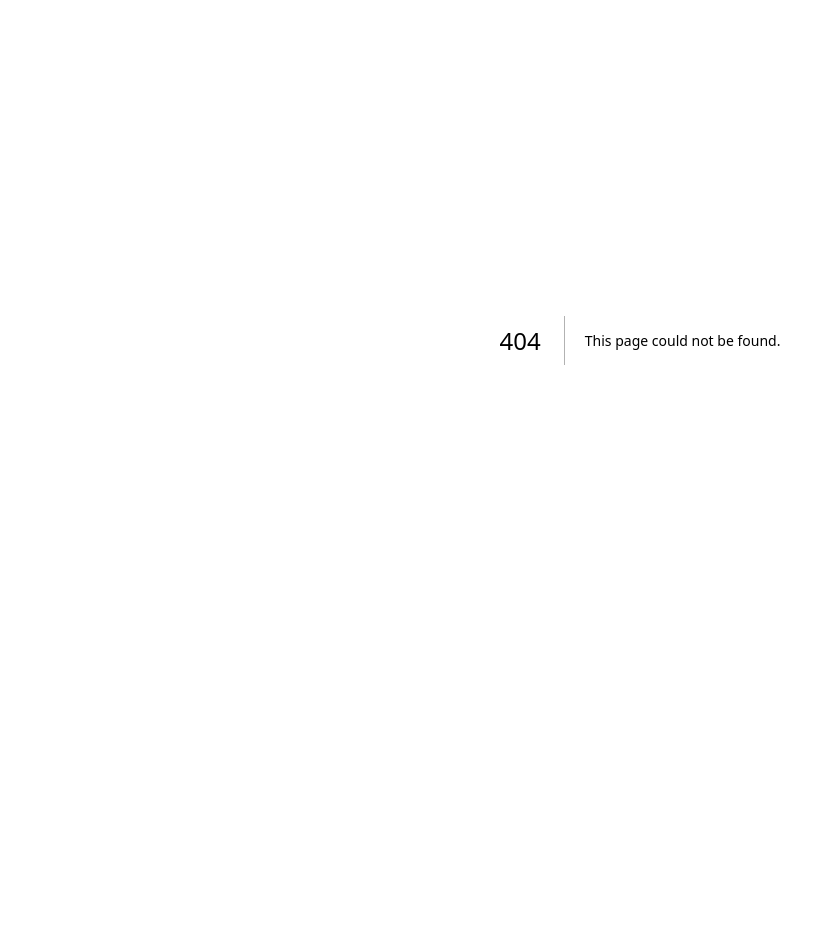
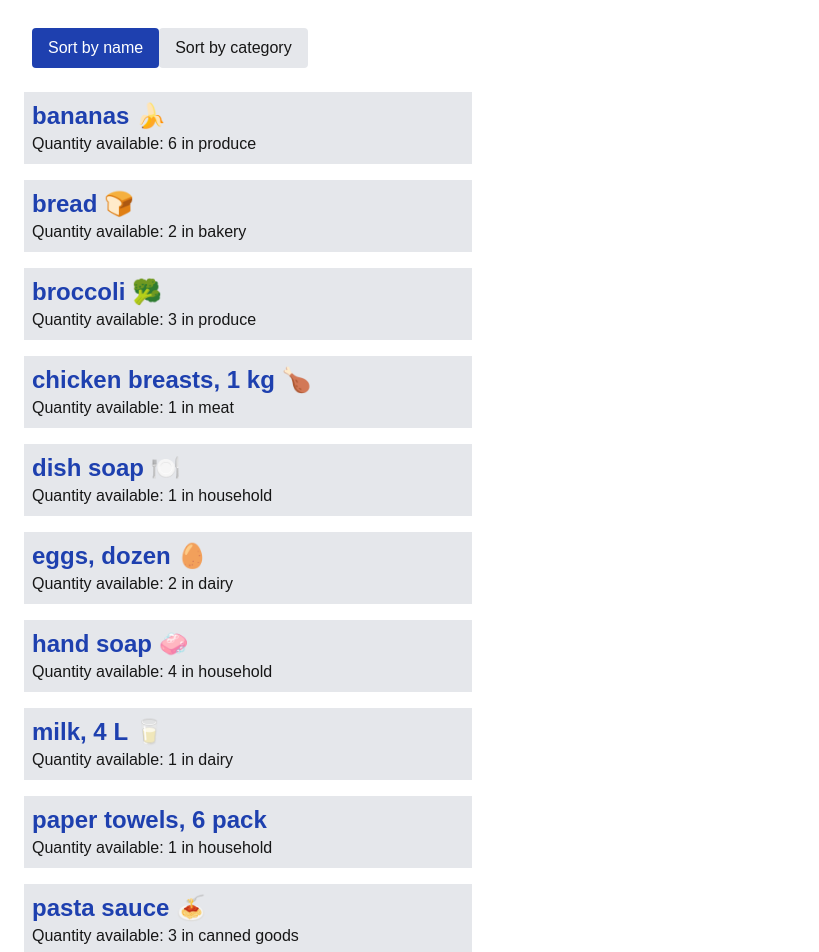
Before and after one commit to JuliaGCandotti/cprg306-assignments, a Next.js app: page /week-6 in a window 1280 px wide. Before the commit this address had no page. Shown: the part 60-1012 px from the top of the page, without its empty margins (0-819 px from the left). Before the commit the page ends 800 px from the top, so only its background shows below. Built offline with nearby package versions, Linux system fonts and the light colour scheme.

Commit message:
Week-6
Array created, also with the buttons for sorting data

```diff
--- a/app/page.js
+++ b/app/page.js
@@ -16,9 +16,9 @@
       <li>
         <Link href="/week-5">Go to week-5 page</Link>
       </li>
+      <li>
+        <Link href="/week-6">Go to week-6 page</Link>
+      </li>
     </div>
-
-
-
-  )
+  );
 }
--- /dev/null
+++ b/app/week-6/item-list.js
@@ -0,0 +1,55 @@
+"use client";
+
+import Item from "./item";
+import itemsData from "./items.json";
+import { useState } from "react";
+
+export default function Page() {
+  const [sortBy, setSortBy] = useState("name");
+  const items = [...itemsData];
+
+  items.sort((a, b) => {
+    if (sortBy === "name") {
+      return a.name.localeCompare(b.name);
+    } else if (sortBy === "category") {
+      return a.category.localeCompare(b.category);
+    }
+    return 0;
+  });
+
+  return (
+    <section className="m-2 p-2">
+      <div className="m-2 p-2">
+        <button
+          onClick={() => setSortBy("name")}
+          className={`px-4 py-2 rounded ${
+            sortBy === "name" ? "bg-blue-800 text-white" : "bg-gray-200"
+          }`}
+        >
+          Sort by name
+        </button>
+        <button
+          onClick={() => setSortBy("category")}
+          className={`px-4 py-2 rounded ${
+            sortBy === "category" ? "bg-blue-800 text-white" : "bg-gray-200"
+          }`}
+        >
+          Sort by category
+        </button>
+      </div>
+
+      <ul>
+        {items.map((item) => (
+          <li key={item.id} className="p-2">
+            <div className="bg-gray-200 p-2 lg:max-w-md">
+              <h2 className="font-bold text-2xl text-blue-800">{item.name}</h2>
+              <p>
+                Quantity available: {item.quantity} in {item.category}
+              </p>
+            </div>
+          </li>
+        ))}
+      </ul>
+    </section>
+  );
+}
--- /dev/null
+++ b/app/week-6/item.js
@@ -0,0 +1,9 @@
+export default function Item({ name, quantity, category }) {
+  return (
+    <section>
+      <h2>{name}</h2>
+      <p>{quantity}</p>
+      <p>{category}</p>
+    </section>
+  );
+}
--- /dev/null
+++ b/app/week-6/items.json
@@ -0,0 +1,74 @@
+[
+  {
+    "id": "1h2GJKH12gkHG31h1H",
+    "name": "milk, 4 L 🥛",
+    "quantity": 1,
+    "category": "dairy"
+  },
+  {
+    "id": "2KJH3k2j3H1k2J3K1H",
+    "name": "bread 🍞",
+    "quantity": 2,
+    "category": "bakery"
+  },
+  {
+    "id": "3h2KJH3k2j3H1k2J3",
+    "name": "eggs, dozen 🥚",
+    "quantity": 2,
+    "category": "dairy"
+  },
+  {
+    "id": "4k2J3K1H2GJKH12gk",
+    "name": "bananas 🍌",
+    "quantity": 6,
+    "category": "produce"
+  },
+  {
+    "id": "5H1h1H2KJH3k2j3H",
+    "name": "broccoli 🥦",
+    "quantity": 3,
+    "category": "produce"
+  },
+  {
+    "id": "6H1k2J3K1H2GJKH1",
+    "name": "chicken breasts, 1 kg 🍗",
+    "quantity": 1,
+    "category": "meat"
+  },
+  {
+    "id": "7gkHG31h1H2KJH3k",
+    "name": "pasta sauce 🍝",
+    "quantity": 3,
+    "category": "canned goods"
+  },
+  {
+    "id": "8j3H1k2J3K1H2GJK",
+    "name": "spaghetti, 454 g 🍝",
+    "quantity": 2,
+    "category": "dry goods"
+  },
+  {
+    "id": "9H12gkHG31h1H2KJ",
+    "name": "toilet paper, 12 pack 🧻",
+    "quantity": 1,
+    "category": "household"
+  },
+  {
+    "id": "10H3k2j3H1k2J3K1",
+    "name": "paper towels, 6 pack",
+    "quantity": 1,
+    "category": "household"
+  },
+  {
+    "id": "11k2J3K1H2GJKH12",
+    "name": "dish soap 🍽️",
+    "quantity": 1,
+    "category": "household"
+  },
+  {
+    "id": "12GJKH12gkHG31h1",
+    "name": "hand soap 🧼",
+    "quantity": 4,
+    "category": "household"
+  }
+]
--- /dev/null
+++ b/app/week-6/page.js
@@ -0,0 +1,10 @@
+import ItemList from "./item-list";
+
+export default function Page() {
+  return (
+    <main>
+      <h1 className="font-bold text-2xl m-2 p-2">Shopping List</h1>
+      <ItemList></ItemList>
+    </main>
+  );
+}
```
